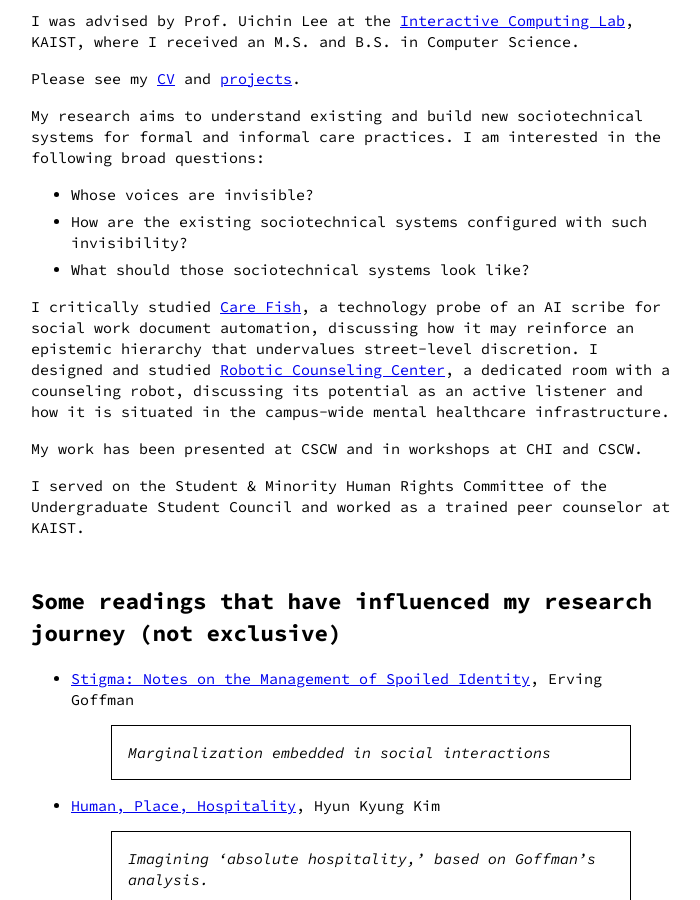
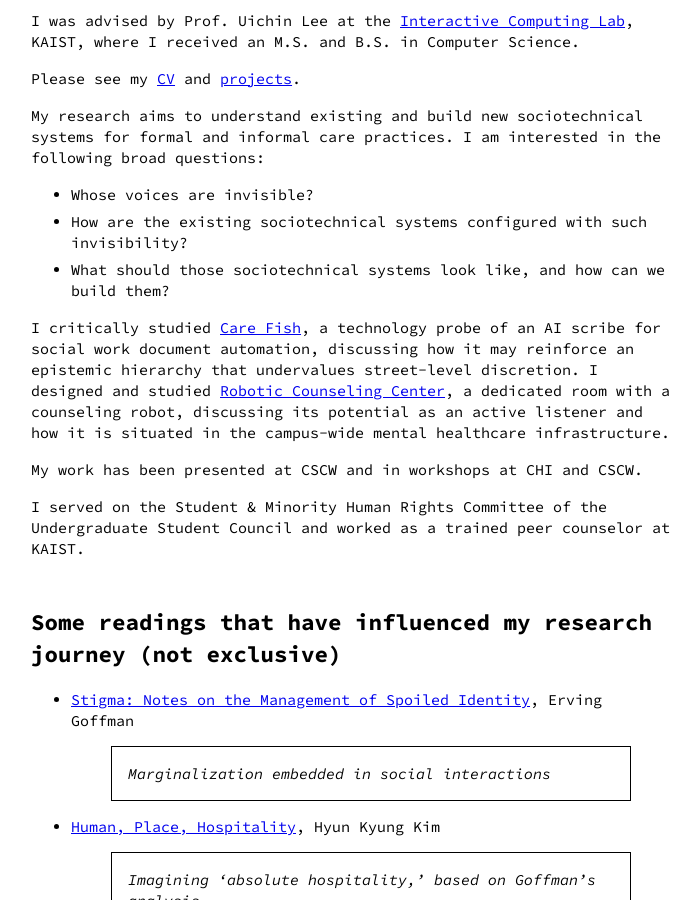
Before and after one commit to eunkiyomi/eunkiyomi.github.io, a Jekyll site: the page built from _posts/2025-02-05-eunki-as-researcher.md, in a window 1280 px wide and 900 px high, scrolled down 649 px. Shown: the whole window, without its empty margins (289-989 px from the left). Built offline with Jekyll 4.4.1, drawn with Linux system fonts in a browser that asks for light colours.

Commit message:
Update researcher page

```diff
--- a/_posts/2025-02-05-eunki-as-researcher.md
+++ b/_posts/2025-02-05-eunki-as-researcher.md
@@ -55,7 +55,7 @@ Please see my [CV](/assets/docs/Eunki_s_CV.pdf) and [projects](/projects).
 My research aims to understand existing and build new sociotechnical systems for formal and informal care practices. I am interested in the following broad questions:
 - Whose voices are invisible?
 - How are the existing sociotechnical systems configured with such invisibility?
-- What should those sociotechnical systems look like?
+- What should those sociotechnical systems look like, and how can we build them?
 
 I critically studied [Care Fish](/assets/docs/26-cscw-poster-care-fish.pdf), a technology probe of an AI scribe for social work document automation, discussing how it may reinforce an epistemic hierarchy that undervalues street-level discretion.
 I designed and studied [Robotic Counseling Center](/assets/docs/25-cscw-rcc.pdf), a dedicated room with a counseling robot, discussing its potential as an active listener and how it is situated in the campus-wide mental healthcare infrastructure.
```
